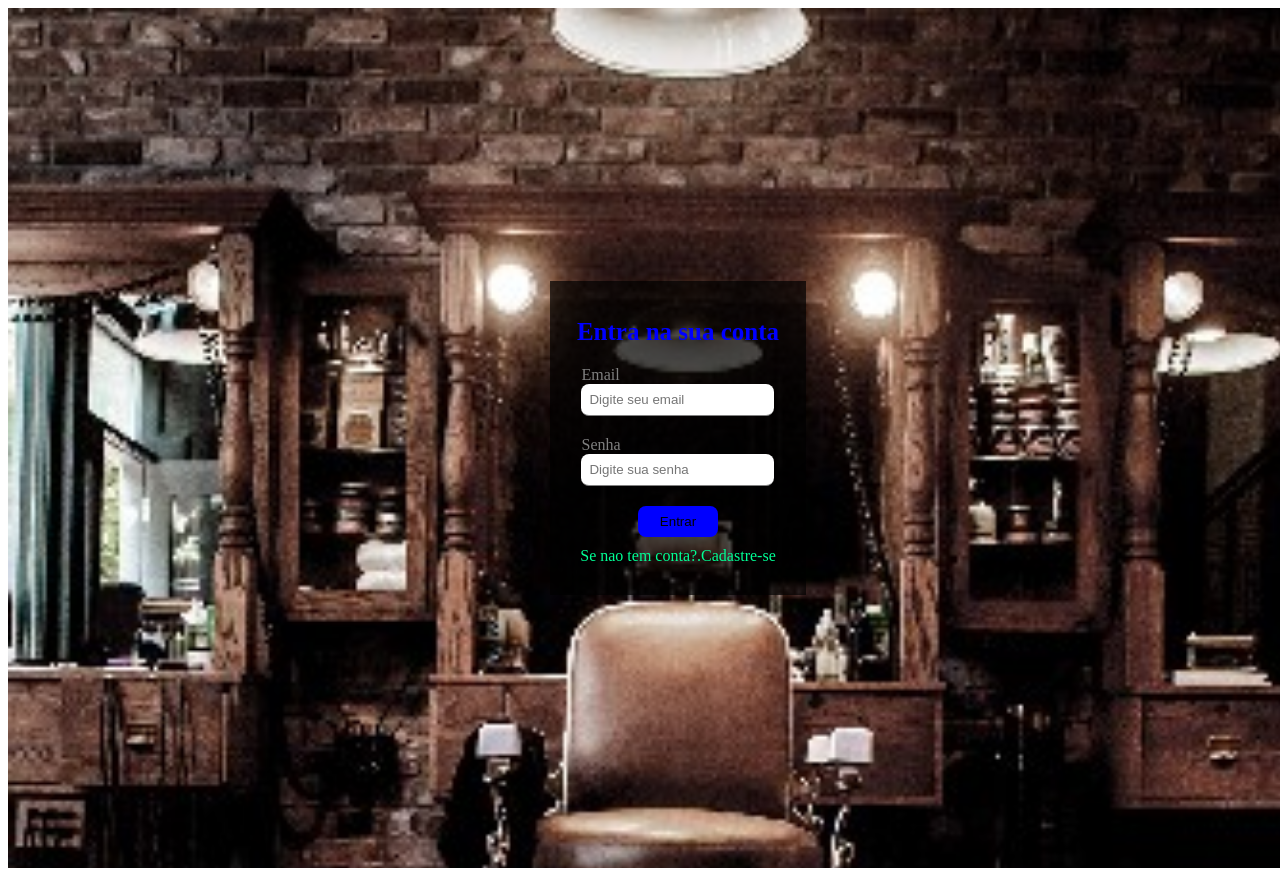
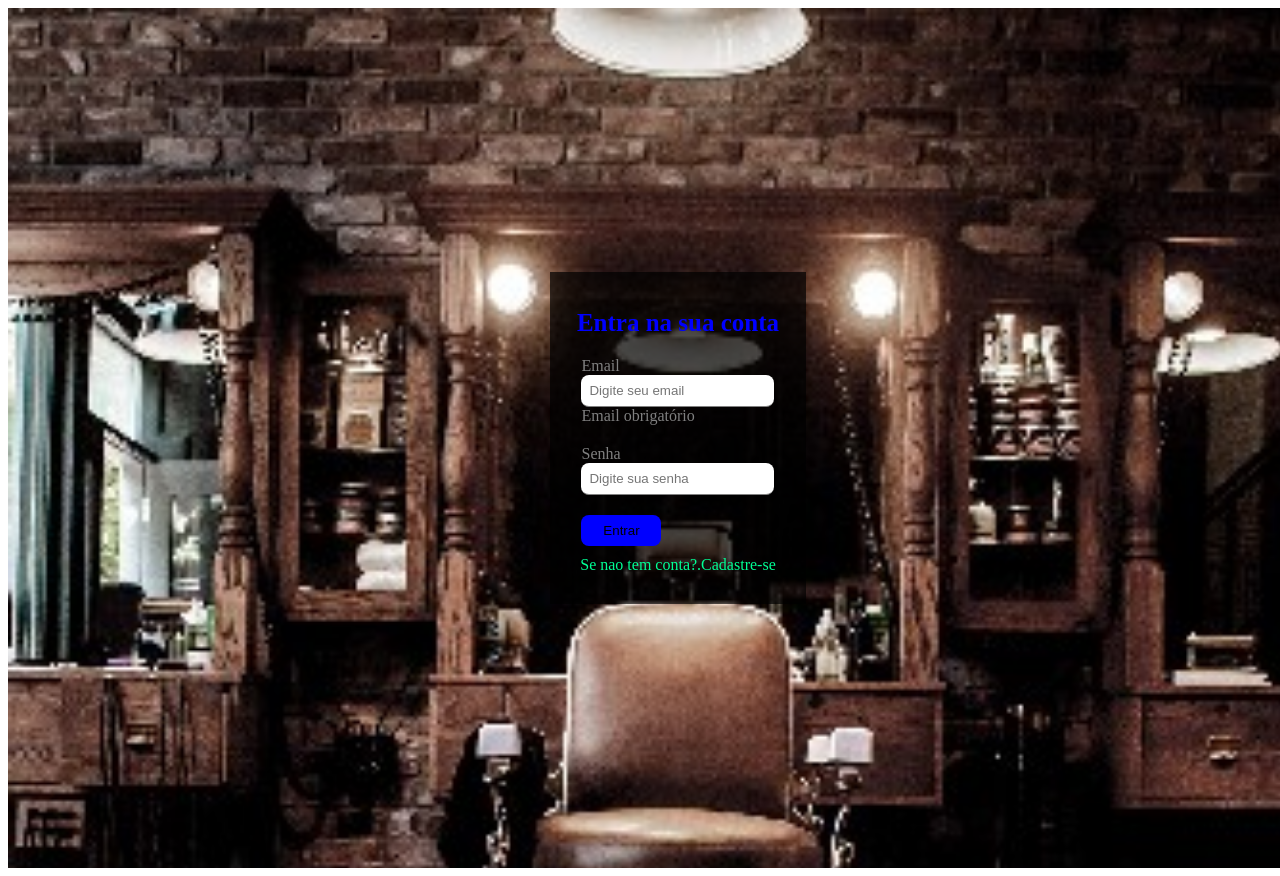
Before and after one commit to gamabn/Babearia-Angular, an Angular app: page / in a window 1280 px wide. Shown: the top 876 px of the page. Built offline with nearby package versions, Linux system fonts and the light colour scheme.

Commit message:
fixed: Formulario mais moderno

```diff
--- a/src/app/features/pages/login/login.html
+++ b/src/app/features/pages/login/login.html
@@ -1,13 +1,22 @@
 <div class="container">
     <div class="container-box">
       <h1>Entra na sua conta</h1>
+
+      <form [formGroup]="form" (ngSubmit)="submit()">
         <div class="input-email">
              <label for="email">Email</label>
                <input
                   id="email"
                   placeholder="Digite seu email"
-                  [(ngModel)]="email"
-                  type="text">
+                  formControlName="email"
+                  type="email">
+                   <div *ngIf="form.controls.email.errors?.['required']">
+                    Email obrigatório
+                  </div>
+
+                  <div *ngIf="form.controls.email.errors?.['email']">
+                    Email inválido
+                  </div>
         </div>
         <div class="input-senha">
              <label for="password">Senha</label>
@@ -15,14 +24,19 @@
 
                   id="password"
                   placeholder="Digite sua senha"
-                  [(ngModel)]="password"
+                 formControlName="password"
                   type="password">
+
+                   <div *ngIf="form.controls.password.errors?.['minlength']">
+                    Senha mínima de 6 caracteres
+                  </div>
 
         </div>
 
-        <button   class="btn-login">
+        <button type="submit" [disabled]="form.invalid"  class="btn-login">
             Entrar
         </button>
+        </form>
         <a href="/cadastro">Se nao tem conta?.Cadastre-se</a>
 
        <!---<h2 *ngIf="logado" >
--- a/src/app/features/pages/login/login.ts
+++ b/src/app/features/pages/login/login.ts
@@ -1,5 +1,5 @@
 import { Component } from '@angular/core';
-import { FormsModule } from '@angular/forms';
+import { FormsModule, ReactiveFormsModule, FormControl, FormGroup, Validators} from '@angular/forms';
 import { CommonModule } from '@angular/common';
 import { Api } from '../../../core/services/api';
 
@@ -7,16 +7,29 @@ import { Api } from '../../../core/services/api';
 @Component({
   selector: 'app-login',
   standalone: true,
-  imports: [FormsModule, CommonModule],
+  imports: [FormsModule, CommonModule, ReactiveFormsModule],
   templateUrl: './login.html',
   styleUrl: './login.css'
 })
 export class Login {
-  email = '';
-  password = '';
-  posts: any[] = [];
+   constructor(private api: Api) {}
+ // email = '';
+//  password = '';
+ // posts: any[] = [];
+ form = new FormGroup({
+  email: new FormControl('', [Validators.required, Validators.email]),
+  password: new FormControl('', [Validators.required, Validators.minLength(6)])
+ })
 
-   constructor(private api: Api) {}
+ submit(){
+  console.log(this.form.value);
+    if (this.form.invalid) {
+    this.form.markAllAsTouched();
+    return;
+  }
+ }
+
+
 
    //login(): void {
    // this.api.getPosts().subscribe({
```
